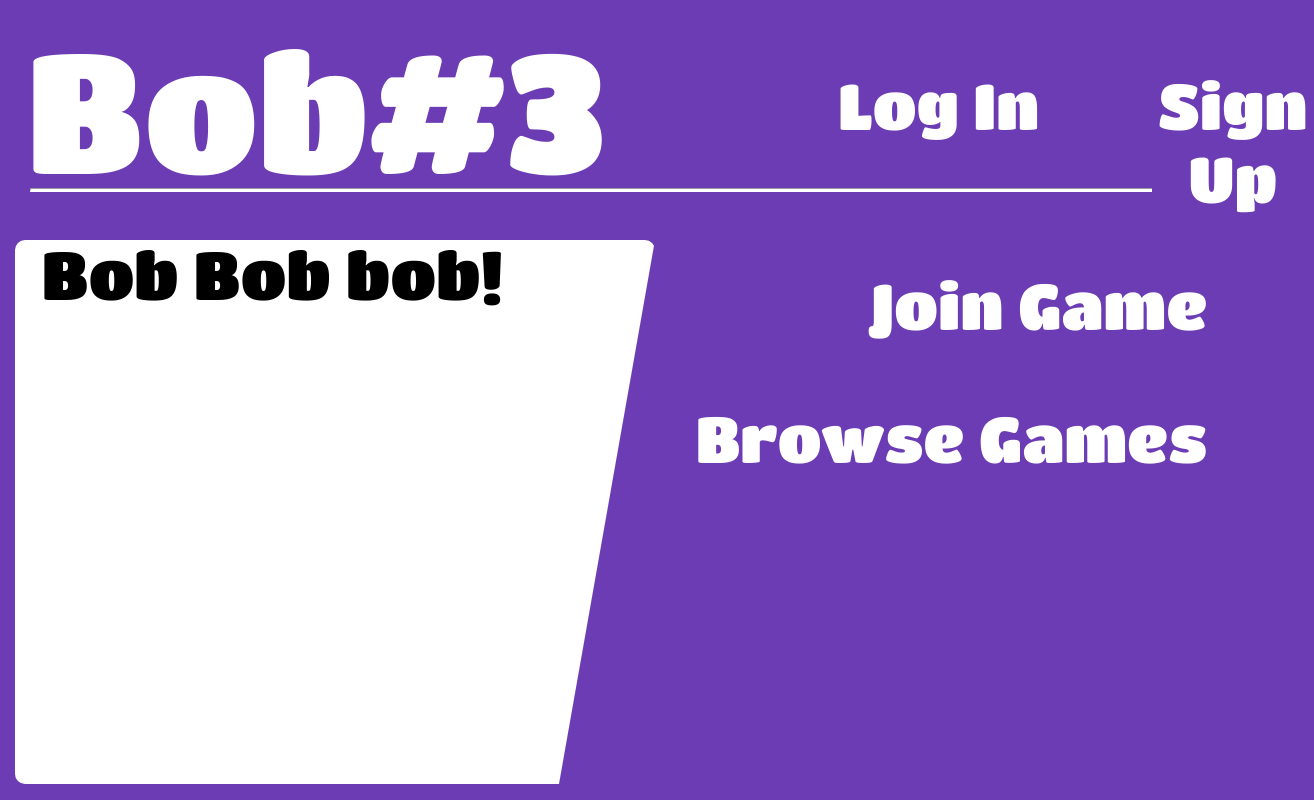
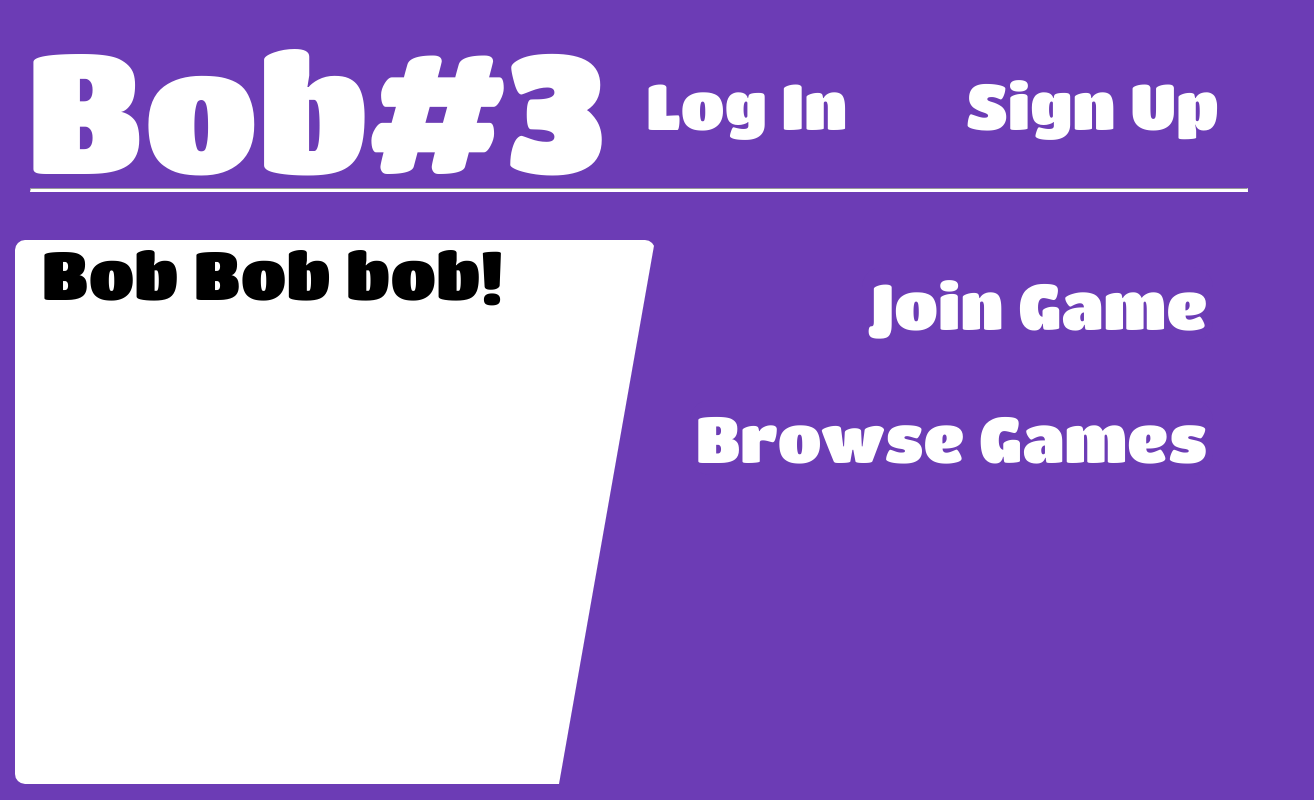
Before and after one commit to theutisticcoder/bob3, a website: page index.html in a window 1280 px wide. Shown: the whole page, 1314 px wide, since content can reach past the window. Drawn offline with nearby package versions, Linux system fonts and the light colour scheme; some packages are replaced by stand-ins of ours; no server answers; a script that the page names is missing.

Commit message:
WE ARENT COMING

```diff
--- a/style.css
+++ b/style.css
@@ -52,7 +52,7 @@ hr{
     color: #fff;
     background: #6c3cb5;
     position: absolute;
-    left: 90vw;
+    left: 75vw;
     top: 50pt;
     font-size: 40pt;
     font-family: "Titan One", sans-serif;
@@ -63,7 +63,7 @@ hr{
     color: #fff;
     background: #6c3cb5;
     position: absolute;
-    left: 65vw;
+    left: 50vw;
     top: 50pt;
     font-size: 40pt;
     font-family: "Titan One", sans-serif;
```
